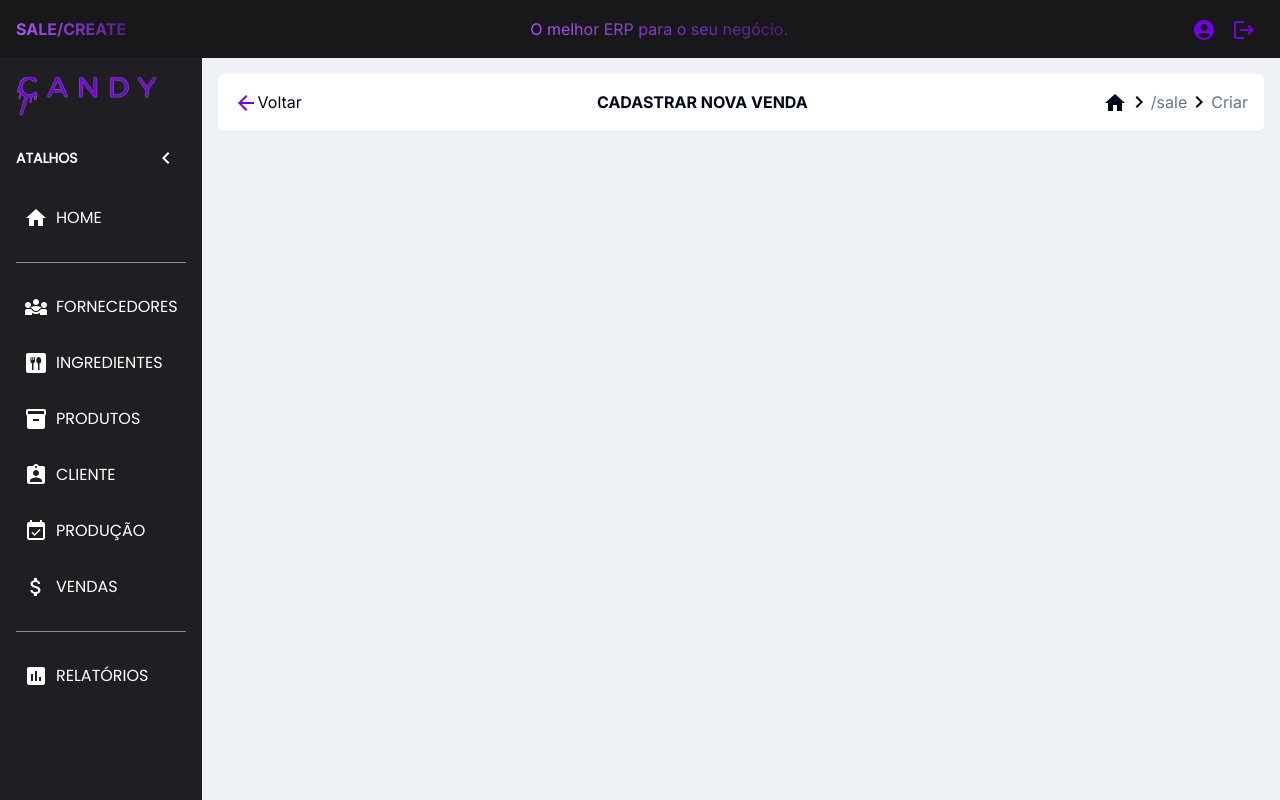
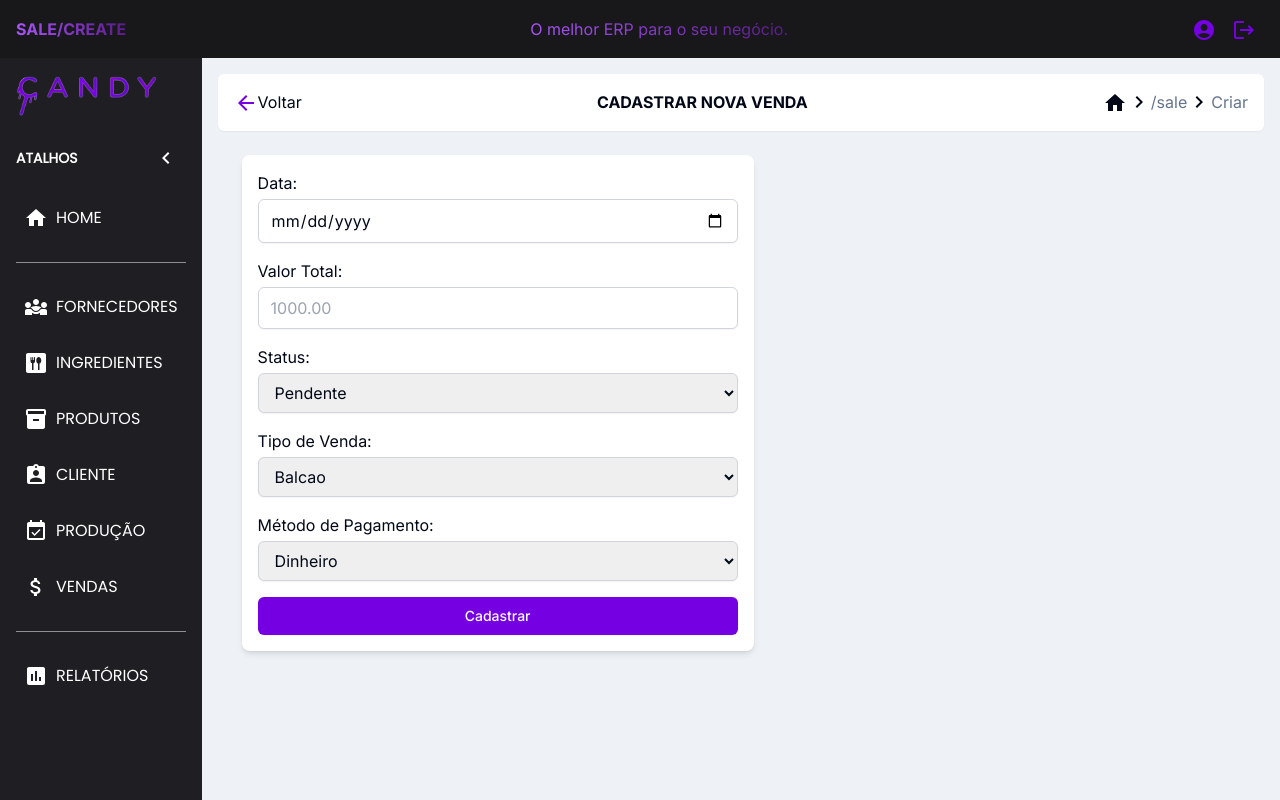
Before and after one commit to pedroandriottii/candyerp-front, a Next.js app: page /sale/create in a window 1280 px wide. Built offline with nearby package versions, Linux system fonts and the light colour scheme.

Commit message:
sale quebrada

```diff
--- a/app/sale/create/page.tsx
+++ b/app/sale/create/page.tsx
@@ -1,10 +1,128 @@
+"use client";
+
 import { CreateFormHeader } from "@/components/form/CreateFormHeader";
+import { ClientProps } from "@/types";
+import { useRouter } from "next/navigation";
+import { useState } from "react";
 
 export default function NewSale() {
+  const router = useRouter();
+
+  const [date, setDate] = useState("");
+  const [total_price, setTotalPrice] = useState("");
+  const [status, setStatus] = useState("");
+  const [order_type, setOrderType] = useState("");
+  const [payment_method, setPaymentMethod] = useState("");
+  const [fk_client_id, setFkClientId] = useState("");
+  const [fk_nfe_id, setFkNfeId] = useState("");
+
+
+  const [clients, setClients] = useState<ClientProps[]>([]);
+
+
+  const handleSubmit = async (event: React.FormEvent) => {
+    event.preventDefault();
+
+    const nfe = await fetch(`${process.env.NEXT_PUBLIC_API_URL}/nfes`, {
+      method: 'POST',
+      headers: {
+        'Content-Type': 'application/json',
+      },
+      body: JSON.stringify({ serial_number: "1231231" }),
+    });
+
+    if (nfe.ok) {
+      const nfeData = await nfe.json();
+      console.log(nfeData.id)
+      setFkNfeId(nfeData.id);
+    }
+
+    const response = await fetch(`${process.env.NEXT_PUBLIC_API_URL}/sale-orders`, {
+      method: 'POST',
+      headers: {
+        'Content-Type': 'application/json',
+      },
+      body: JSON.stringify({ date, total_price, status, order_type, payment_method, fk_client_id: 4 }),
+    });
+
+    if (response.ok) {
+      router.push('/sale');
+    }
+  };
 
   return (
     <div className="p-4 w-full h-full">
       <CreateFormHeader createType="sales" />
+      <div>
+        <form onSubmit={handleSubmit} className='flex flex-1 flex-col max-w-lg gap-4 bg-white p-4 m-6 rounded-lg shadow-md'>
+          <div>
+            <label htmlFor="date">Data:</label>
+            <input
+              id="date"
+              value={date}
+              type="date"
+              onChange={(e) => setDate(e.target.value)}
+              required
+              className="mt-1 block w-full px-3 py-2 border border-gray-300 rounded-md shadow-sm placeholder-gray-400 focus:outline-none focus:ring-indigo-500 focus:border-indigo-500"
+            />
+          </div>
+          <div>
+            <label htmlFor="total_price">Valor Total:</label>
+            <input
+              id="total_price"
+              value={total_price}
+              onChange={(e) => setTotalPrice(e.target.value)}
+              required
+              placeholder='1000.00'
+              className="mt-1 block w-full px-3 py-2 border border-gray-300 rounded-md shadow-sm placeholder-gray-400 focus:outline-none focus:ring-indigo-500 focus:border-indigo-500"
+            />
+          </div>
+          <div>
+            <label htmlFor="status">Status:</label>
+            <select
+              id="status"
+              value={status}
+              onChange={(e) => setStatus(e.target.value)}
+              required
+              className="mt-1 block w-full px-3 py-2 border border-gray-300 rounded-md shadow-sm placeholder-gray-400 focus:outline-none focus:ring-indigo-500 focus:border-indigo-500"
+            >
+              <option value="PENDING">Pendente</option>
+              <option value="COMPLETED">Cancelado</option>
+            </select>
+          </div>
+          <div>
+            <label htmlFor="order_type">Tipo de Venda:</label>
+            <select
+              id="order_type"
+              value={order_type}
+              onChange={(e) => setOrderType(e.target.value)}
+              required
+              className="mt-1 block w-full px-3 py-2 border border-gray-300 rounded-md shadow-sm placeholder-gray-400 focus:outline-none focus:ring-indigo-500 focus:border-indigo-500"
+            >
+            <option value="BALCONY">Balcao</option>
+            <option value="DELIVERY">Entrega</option>
+            </select>
+          </div>
+          <div>
+            <label htmlFor="payment_method">Método de Pagamento:</label>
+            <select
+              id="payment_method"
+              value={payment_method}
+              onChange={(e) => setPaymentMethod(e.target.value)}
+              required
+              className="mt-1 block w-full px-3 py-2 border border-gray-300 rounded-md shadow-sm placeholder-gray-400 focus:outline-none focus:ring-indigo-500 focus:border-indigo-500"
+            >
+              <option value="CASH">Dinheiro</option>
+              <option value="CREDIT_CARD">Cartão de Crédito</option>
+              <option value="DEBIT_CARD">Cartão de Débito</option>
+              <option value="PIX">Pix</option>
+            </select>
+          </div>
+          <button type="submit" className="flex justify-center py-2  border border-transparent rounded-md shadow-sm text-sm font-medium text-white bg-candy-purple hover:bg-candy-purple-dark focus:outline-none focus:ring-2 focus:ring-offset-2 focus:ring-blue-500">
+            Cadastrar
+          </button>
+        </form>
+      </div>
     </div>
   );
 }
```
Also changed, not shown: 1 other file (tests, documents, lock files or other folders).
